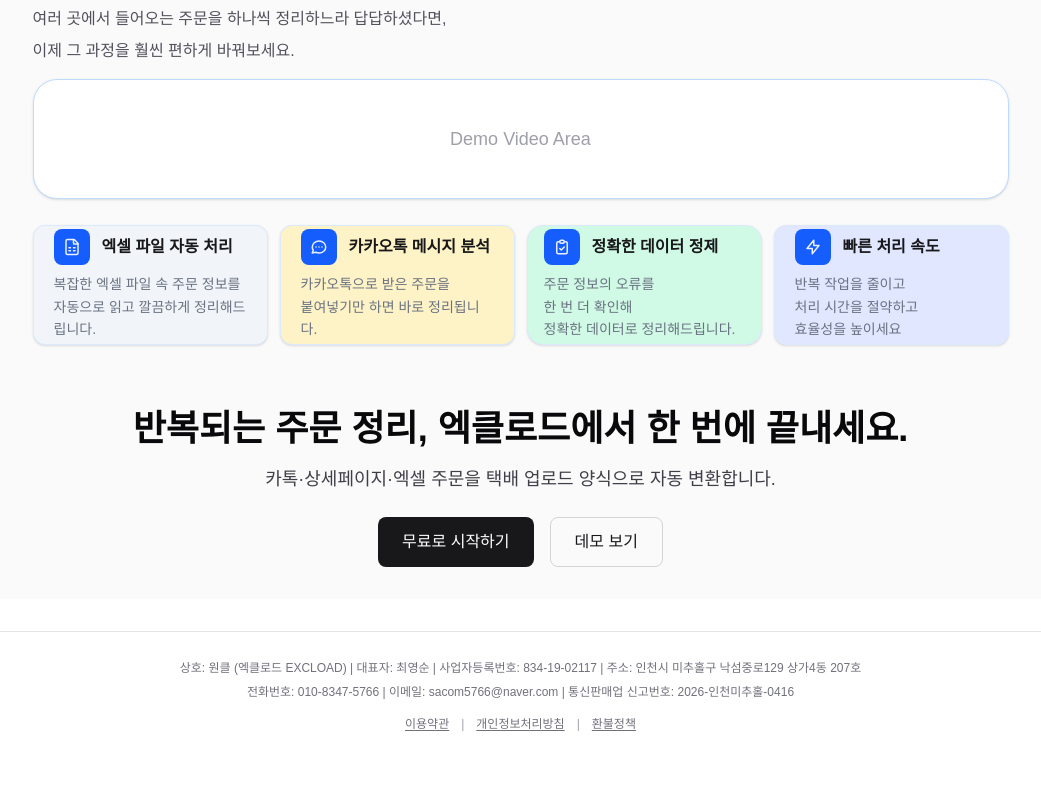
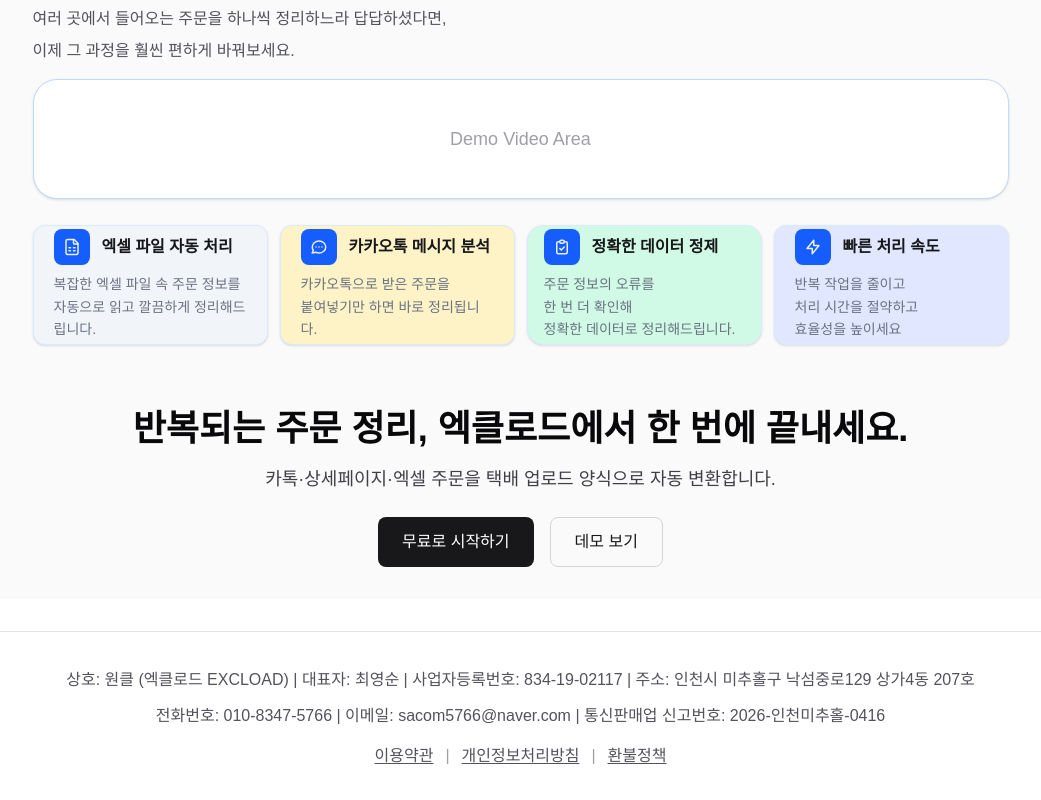
Before and after one commit to a01083475766-bit/excload, a Next.js app: page / in a window 1280 px wide. Shown: the part 242-1042 px from the top of the page, without its empty margins (112-1153 px from the left). Before the commit the page ends 1002 px from the top, so only its background shows below. Built offline with nearby package versions, Linux system fonts and the light colour scheme; no server answers; the database is empty.

Commit message:
정보글자확대

```diff
--- a/app/layout.tsx
+++ b/app/layout.tsx
@@ -40,16 +40,16 @@ export default function RootLayout({
         <div className="pt-[48px]">
           {children}
         </div>
-        <footer className="mt-8 border-t border-zinc-200 px-4 py-6 text-center text-xs leading-6 text-zinc-500">
-          <p>
+        <footer className="mt-8 border-t border-zinc-200 px-4 py-8 text-center text-sm leading-7 text-zinc-600 sm:text-base sm:leading-8">
+          <p className="mx-auto max-w-6xl">
             상호: 원클 (엑클로드 EXCLOAD) | 대표자: 최영순 | 사업자등록번호: 834-19-02117 | 주소: 인천시
             미추홀구 낙섬중로129 상가4동 207호
           </p>
-          <p>
+          <p className="mx-auto mt-1 max-w-6xl">
             전화번호: 010-8347-5766 | 이메일: sacom5766@naver.com | 통신판매업 신고번호:
             2026-인천미추홀-0416
           </p>
-          <div className="mt-2 flex items-center justify-center gap-3">
+          <div className="mt-3 flex items-center justify-center gap-3 text-sm sm:text-base">
             <a href="/terms" className="underline underline-offset-2 hover:text-zinc-700">
               이용약관
             </a>
```
